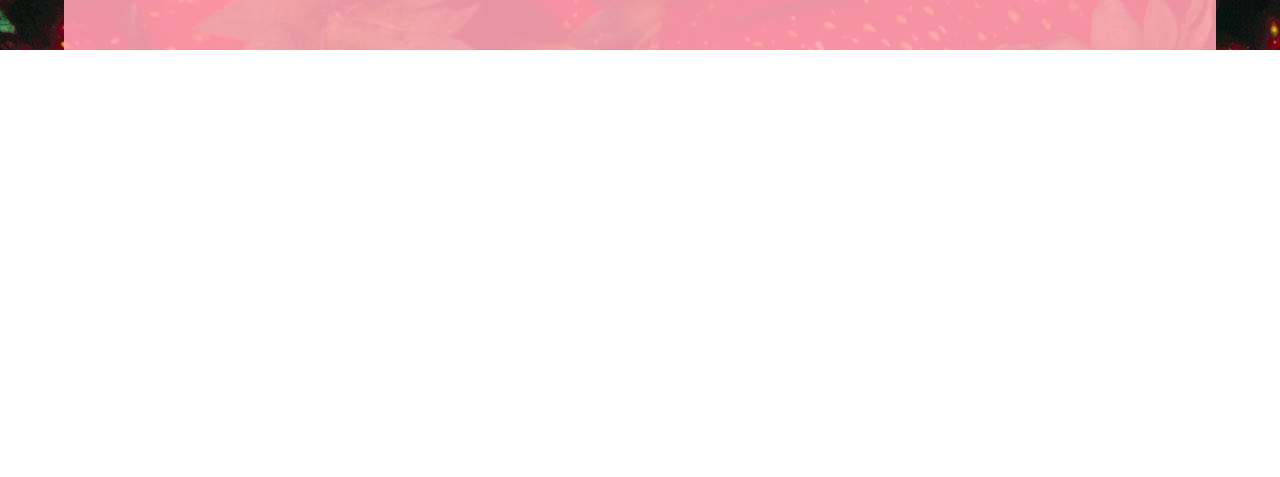
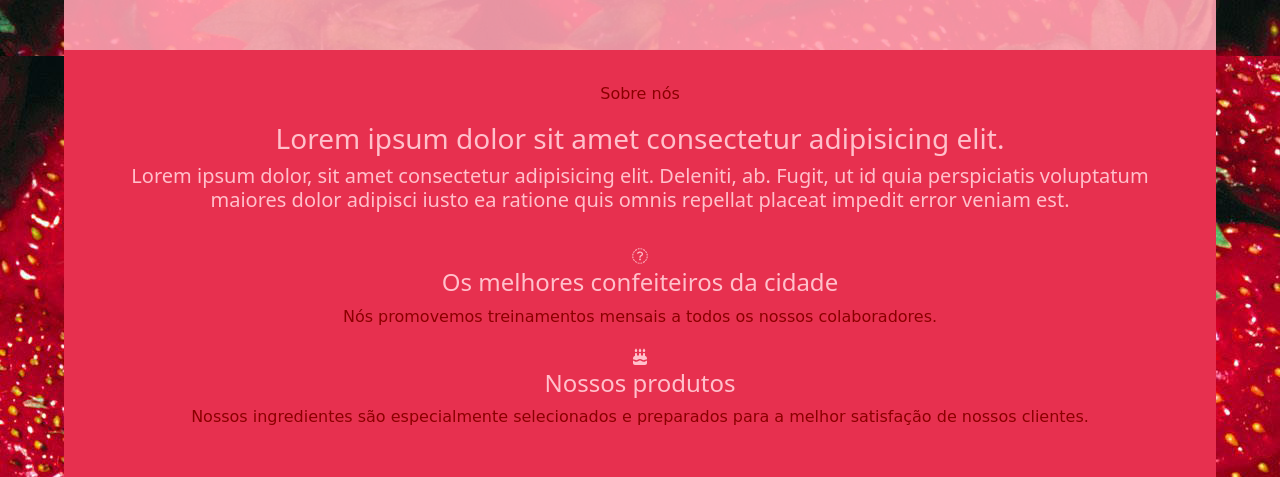
Before and after one commit to wagnermm/confectionery, a plain HTML site: page index.html in a window 1280 px wide. Shown: the part 2344-2821 px from the top of the page. Before the commit the page ends 2394 px from the top, so only its background shows below. Drawn offline with Linux system fonts and the light colour scheme.

Commit message:
iniciando secao sobre

```diff
--- a/css/style.css
+++ b/css/style.css
@@ -98,6 +98,10 @@ nav  {
     margin-bottom: 3rem;
 }
 
+#more h3 {
+    color:rgb(139, 0, 0);
+}
+
 .navegacao img {
     padding-left: 5px;
     padding-right: 25px;
@@ -105,8 +109,17 @@ nav  {
     margin-bottom: 30px;
 }
 
-h3 {
-    color:rgb(139, 0, 0);
+/* Sobre */
+#about {
+    background-color: #e7304f;
+    color: pink;
+    padding: 2rem;
 }
 
-/* Sobre */
+#about-text {
+    text-align: center;
+}
+
+#about-text p {
+    color: darkred;
+}
--- a/index.html
+++ b/index.html
@@ -6,7 +6,7 @@
     <meta name="viewport" content="width=device-width, initial-scale=1.0">
     <link rel="shortcut icon" href="./img/favicon-16x16.png">
     <link rel="stylesheet" href="./libs/bootstrap/css/bootstrap.min.css">
-    <link rel="stylesheet" href="./libs/fontawesome/css/fontawesome.min.css">
+    <link rel="stylesheet" href="./libs/fontawesome/css/all.min.css">
     <link rel="stylesheet" href="./css/style.css">
     <title>Confeitaria</title>
 </head>
@@ -22,9 +22,9 @@
                     <div class="col-6 sm-12" id="navg">
                         <ul class="nav">
                             <li class="nav-item"><a class="nav-link active">Home</a></li>
-                            <li class="nav-item"><a class="nav-link" href="#produtos">Produtos</a></li>
-                            <li class="nav-item"><a class="nav-link" href="#saiba-mais">Saiba mais</a></li>
-                            <li class="nav-item"><a class="nav-link" href="#sobre">Sobre nós</a></li>
+                            <li class="nav-item"><a class="nav-link" href="#products">Produtos</a></li>
+                            <li class="nav-item"><a class="nav-link" href="#more">Saiba mais</a></li>
+                            <li class="nav-item"><a class="nav-link" href="#about">Sobre nós</a></li>
                         </ul>
                     </div>
                     <div class="row" id="info">
@@ -341,9 +341,25 @@
             </div>
         </section>
         <!-- Sobre -->
-
-
+        <section id="about">
+            <div class="row" id="about-text">
+                <div class="col" id="about-info">
+                    <p class="section-subtitlte">Sobre nós</p>
+                    <h3 class="section-title">Lorem ipsum dolor sit amet consectetur adipisicing elit.</h3>
+                    <h5>Lorem ipsum dolor, sit amet consectetur adipisicing elit. Deleniti, ab. Fugit, ut id quia perspiciatis voluptatum maiores dolor adipisci iusto ea ratione quis omnis repellat placeat impedit error veniam est.</h5><br>
+                    <i class="fa-solid fa-user-chef"></i>
+                    <h4>Os melhores confeiteiros da cidade</h4>
+                    <p>Nós promovemos treinamentos mensais a todos os nossos colaboradores.</p>
+                    <i class="fa-solid fa-cake-candles"></i>
+                    <h4>Nossos produtos</h4>
+                    <p>Nossos ingredientes são especialmente selecionados e preparados para a melhor satisfação de nossos clientes.</p>
+                </div>
+            </div>
+        </div>
     </div>
-    <script src="./libs/bootstrap/js/bootstrap.min.js"></script>
+</section>
+</div>
+<script src="./libs/bootstrap/js/bootstrap.bundle.min.js"></script>
+<script src="./libs/fontawesome/js/all.min.js"></script>
 </body>
 </html>
```
Also changed, not shown: img/confeiteiro.jpg, img/confeiteiros.jpg (added), 1 other file.
